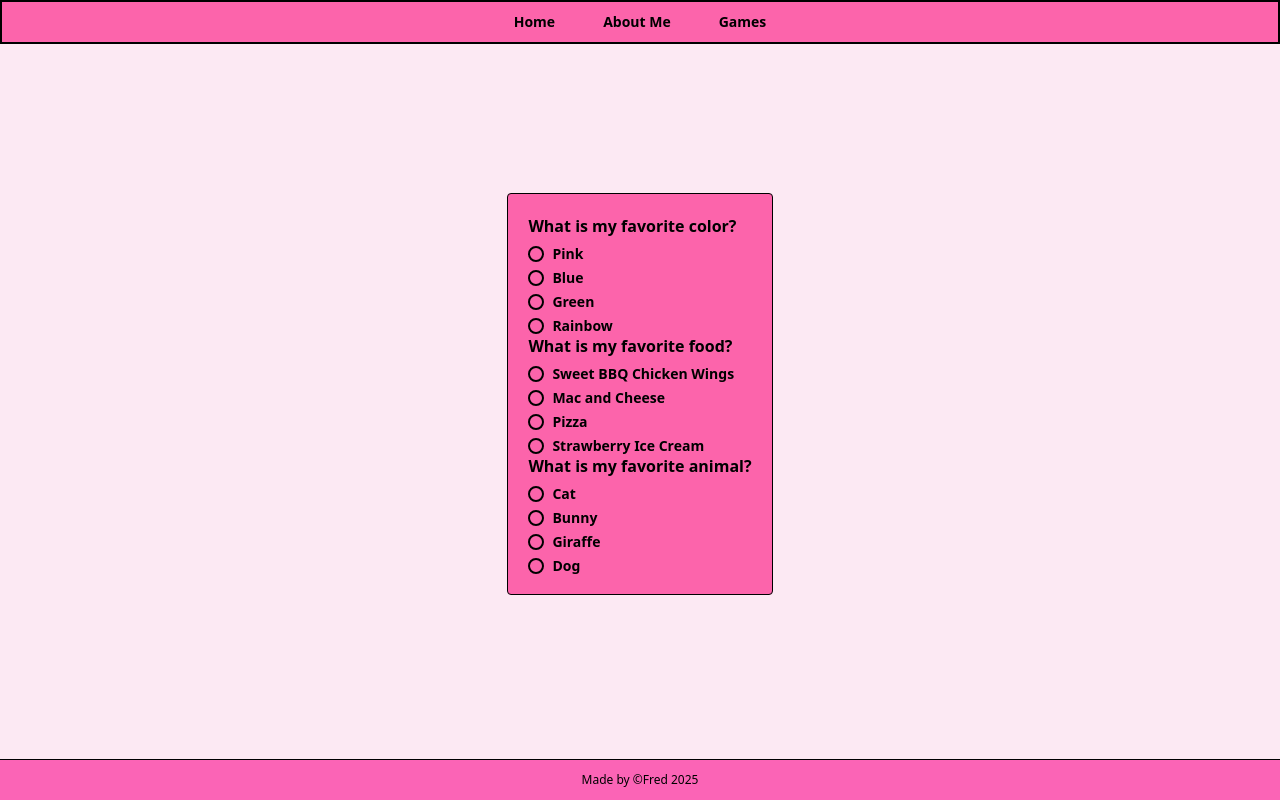
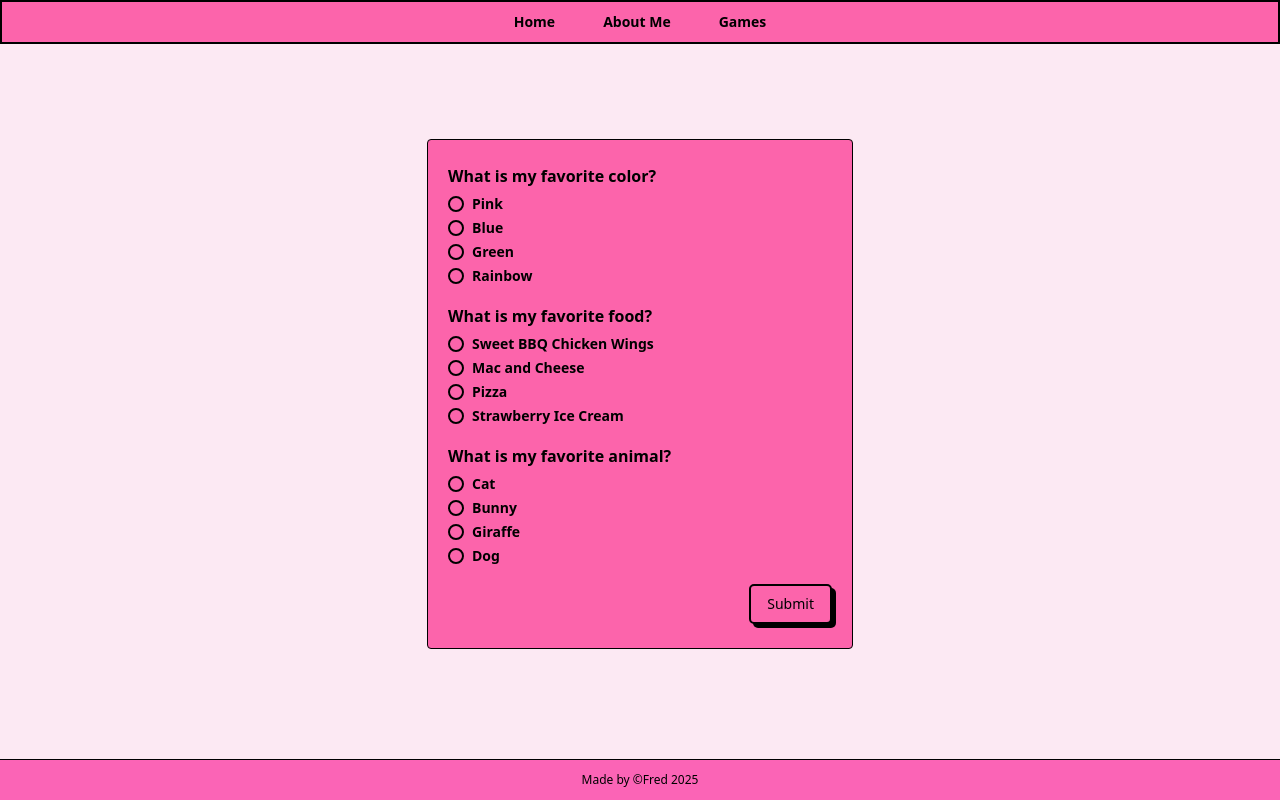
Before and after one commit to FredH2O/birthday-game, a Next.js app: page /games/knowme in a window 1280 px wide. Built offline with nearby package versions, Linux system fonts and the light colour scheme.

Commit message:
feat: logic for handling answers

```diff
--- a/app/games/knowme/page.tsx
+++ b/app/games/knowme/page.tsx
@@ -1,18 +1,42 @@
-import RadioButtons from "@/components/KnowMeGame/RadioButtons";
+"use client";
+
+import RadioButtons from "@/components/RadioButtons/RadioButtons";
 import type { Question } from "@/types";
 import questions from "@/data/knowMeGame.json" assert { type: "json" };
+import { Button } from "@/components/ui/button";
+import { useQuiz } from "@/context/QuizContext";
+import { FormEvent } from "react";
 
 const KnowMeGame = () => {
+  const { answers } = useQuiz();
+
+  const handleSubmit = (e: FormEvent) => {
+    e.preventDefault();
+
+    console.log("User's Answer", answers);
+  };
+
   return (
     <section className="p-5 border rounded bg-main mb-4">
-      {(questions as Question[]).map((q, index) => (
-        <section key={index}>
-          <p className="font-semibold">{q.question}</p>
-          <div className="mt-2 space-y-2">
-            <RadioButtons totalAnswer={q.options} />
+      <form
+        onSubmit={handleSubmit}
+        className="flex flex-col justify-center gap-5 min-w-sm py-1 items-center"
+      >
+        {(questions as Question[]).map((q, index) => (
+          <div key={index} className="self-start">
+            <p className="font-semibold">{q.question}</p>
+            <div className="mt-2 space-y-2">
+              <RadioButtons
+                totalAnswer={q.options}
+                questionId={index.toString()}
+              />
+            </div>
           </div>
-        </section>
-      ))}
+        ))}
+        <Button className="self-end" type="submit">
+          Submit
+        </Button>
+      </form>
     </section>
   );
 };
--- a/app/layout.tsx
+++ b/app/layout.tsx
@@ -4,6 +4,7 @@ import "./globals.css";
 import Navigation from "@/components/Navigation/Navigation";
 import Footer from "@/components/Footer/Footer";
 import { Analytics } from "@vercel/analytics/next";
+import { QuizProvider } from "@/context/QuizContext";
 
 const geistSans = Geist({
   variable: "--font-geist-sans",
@@ -53,7 +54,7 @@ export default function RootLayout({
       >
         <Navigation />
         <main className="flex-1 w-full flex justify-center items-center">
-          {children}
+          <QuizProvider>{children}</QuizProvider>
         </main>
         <Footer />
 
--- a/components/KnowMeGame/RadioButtons.tsx
+++ b/components/RadioButtons/RadioButtons.tsx
@@ -1,6 +1,6 @@
 import { Label } from "@/components/ui/label";
 import { RadioGroup, RadioGroupItem } from "@/components/ui/radio-group";
-
+import { useQuiz } from "@/context/QuizContext";
 type Answer = {
   label: string;
   value: string;
@@ -8,12 +8,18 @@ type Answer = {
 
 type KnowMeGameProps = {
   totalAnswer: Answer[];
+  questionId: string;
 };
 
-const RadioButtons = ({ totalAnswer }: KnowMeGameProps) => {
+const RadioButtons = ({ totalAnswer, questionId }: KnowMeGameProps) => {
+  const { answers, setAnswer } = useQuiz();
+
   return (
     <div>
-      <RadioGroup defaultValue="">
+      <RadioGroup
+        onValueChange={(val) => setAnswer(questionId, val)}
+        value={answers[questionId] || ""}
+      >
         {totalAnswer.map((answer) => {
           const id = `r-${answer.value}`;
 
--- /dev/null
+++ b/components/ui/button.tsx
@@ -0,0 +1,56 @@
+import { Slot } from "@radix-ui/react-slot"
+import { cva, type VariantProps } from "class-variance-authority"
+
+import * as React from "react"
+
+import { cn } from "@/lib/utils"
+
+const buttonVariants = cva(
+  "inline-flex items-center justify-center whitespace-nowrap rounded-base text-sm font-base ring-offset-white transition-all gap-2 [&_svg]:pointer-events-none [&_svg]:size-4 [&_svg]:shrink-0 focus-visible:outline-hidden focus-visible:ring-2 focus-visible:ring-black focus-visible:ring-offset-2 disabled:pointer-events-none disabled:opacity-50",
+  {
+    variants: {
+      variant: {
+        default:
+          "text-main-foreground bg-main border-2 border-border shadow-shadow hover:translate-x-boxShadowX hover:translate-y-boxShadowY hover:shadow-none",
+        noShadow: "text-main-foreground bg-main border-2 border-border",
+        neutral:
+          "bg-secondary-background text-foreground border-2 border-border shadow-shadow hover:translate-x-boxShadowX hover:translate-y-boxShadowY hover:shadow-none",
+        reverse:
+          "text-main-foreground bg-main border-2 border-border hover:translate-x-reverseBoxShadowX hover:translate-y-reverseBoxShadowY hover:shadow-shadow",
+      },
+      size: {
+        default: "h-10 px-4 py-2",
+        sm: "h-9 px-3",
+        lg: "h-11 px-8",
+        icon: "size-10",
+      },
+    },
+    defaultVariants: {
+      variant: "default",
+      size: "default",
+    },
+  },
+)
+
+function Button({
+  className,
+  variant,
+  size,
+  asChild = false,
+  ...props
+}: React.ComponentProps<"button"> &
+  VariantProps<typeof buttonVariants> & {
+    asChild?: boolean
+  }) {
+  const Comp = asChild ? Slot : "button"
+
+  return (
+    <Comp
+      data-slot="button"
+      className={cn(buttonVariants({ variant, size, className }))}
+      {...props}
+    />
+  )
+}
+
+export { Button, buttonVariants }
--- a/context/QuizContext.tsx
+++ b/context/QuizContext.tsx
@@ -1,3 +1,4 @@
+"use client";
 import { createContext, ReactNode, useContext, useState } from "react";
 
 type QuizAnswers = {
```
